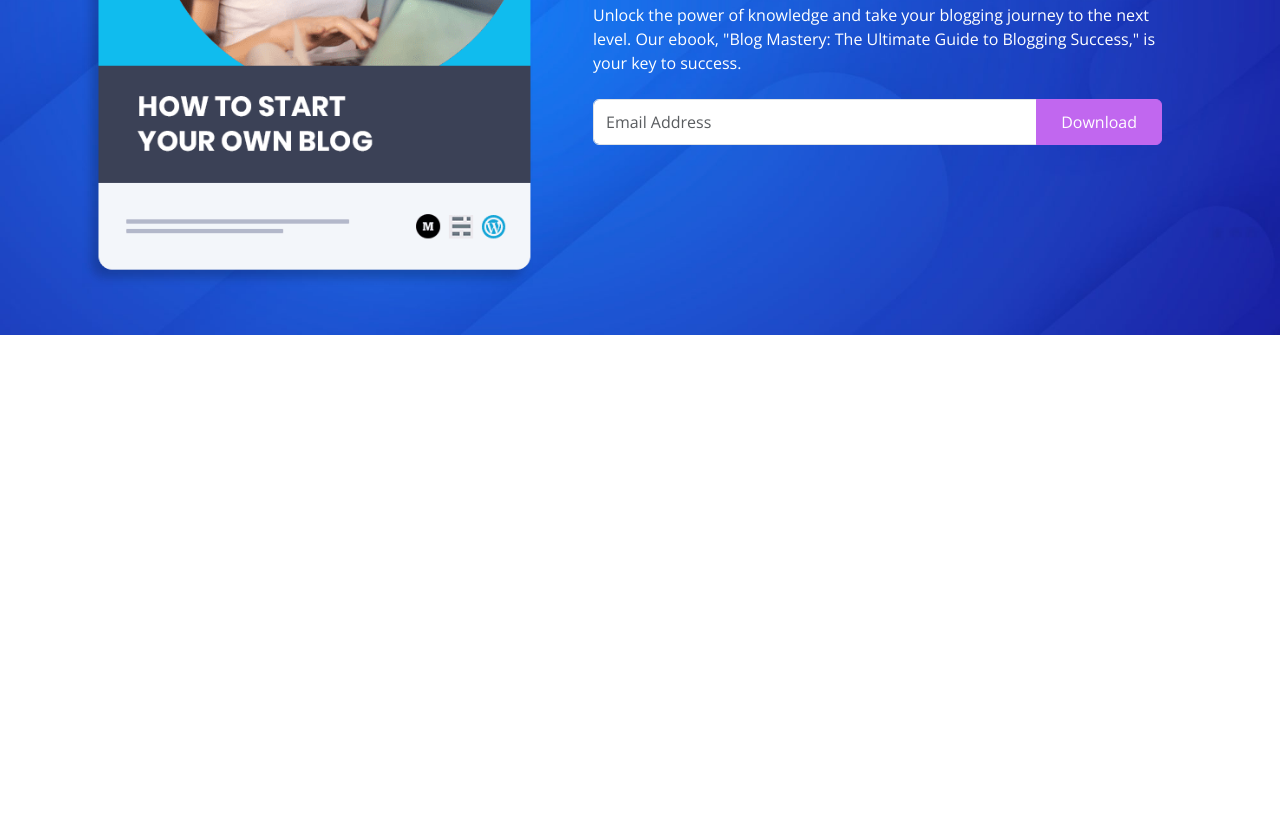
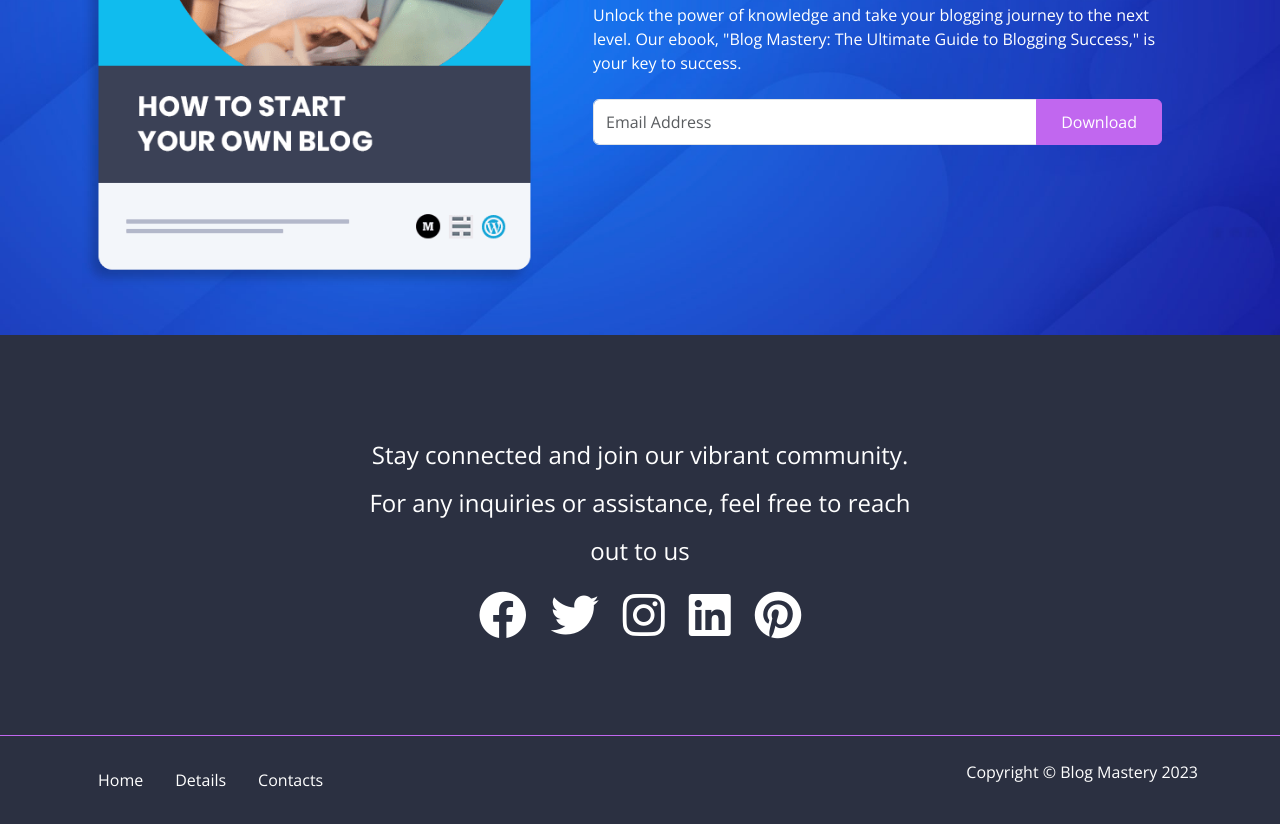
Before and after one commit to Arjun8124/e-book-website, a website: page index.html in a window 1280 px wide. Shown: the part 4078-4902 px from the top of the page. Before the commit the page ends 4413 px from the top, so only its background shows below. Drawn offline with nearby package versions, Linux system fonts and the light colour scheme; files that its build step writes are made by us from their sources.

Commit message:
footer completed

```diff
--- a/index.html
+++ b/index.html
@@ -374,6 +374,42 @@
       </div>
     </section>
 
+    <section class="bg-dark">
+      <div class="container text-white">
+        <div class="row">
+          <div class="col-md-6 mt-6 mb-6 offset-md-3">
+            <p class="fs-4 text-center lh-lg">Stay connected and join our vibrant community. For any inquiries or assistance, feel free to reach out to us</p>
+            <div class="social-icons d-flex justify-content-center gap-4 fs-4">
+              <i class="fab fa-facebook fa-2x"></i>
+              <i class="fab fa-twitter fa-2x"></i>
+              <i class="fab fa-instagram fa-2x"></i>
+              <i class="fab fa-linkedin fa-2x"></i>
+              <i class="fab fa-pinterest fa-2x"></i>
+            </div>
+          </div>
+        </div>
+      </div>
+    </section>
+
+<!--    footer-->
+    <footer class="bg-dark border-top border-primary text-white">
+      <div class="container py-4">
+        <div class="d-flex justify-content-between align-items-center">
+          <ul class="nav">
+            <li class="nav-item">
+              <a href="#" class="nav-link text-white">Home</a>
+            </li>
+            <li class="nav-item">
+              <a href="#" class="nav-link text-white">Details</a>
+            </li>
+            <li class="nav-item">
+              <a href="#" class="nav-link text-white">Contacts</a>
+            </li>
+          </ul>
+          <p class="d-none d-md-block">Copyright &copy; Blog Mastery 2023</p>
+        </div>
+      </div>
+    </footer>
     <script src="js/bootstrap.bundle.min.js"></script>
     <script src="js/script.js"></script>
   </body>
```
